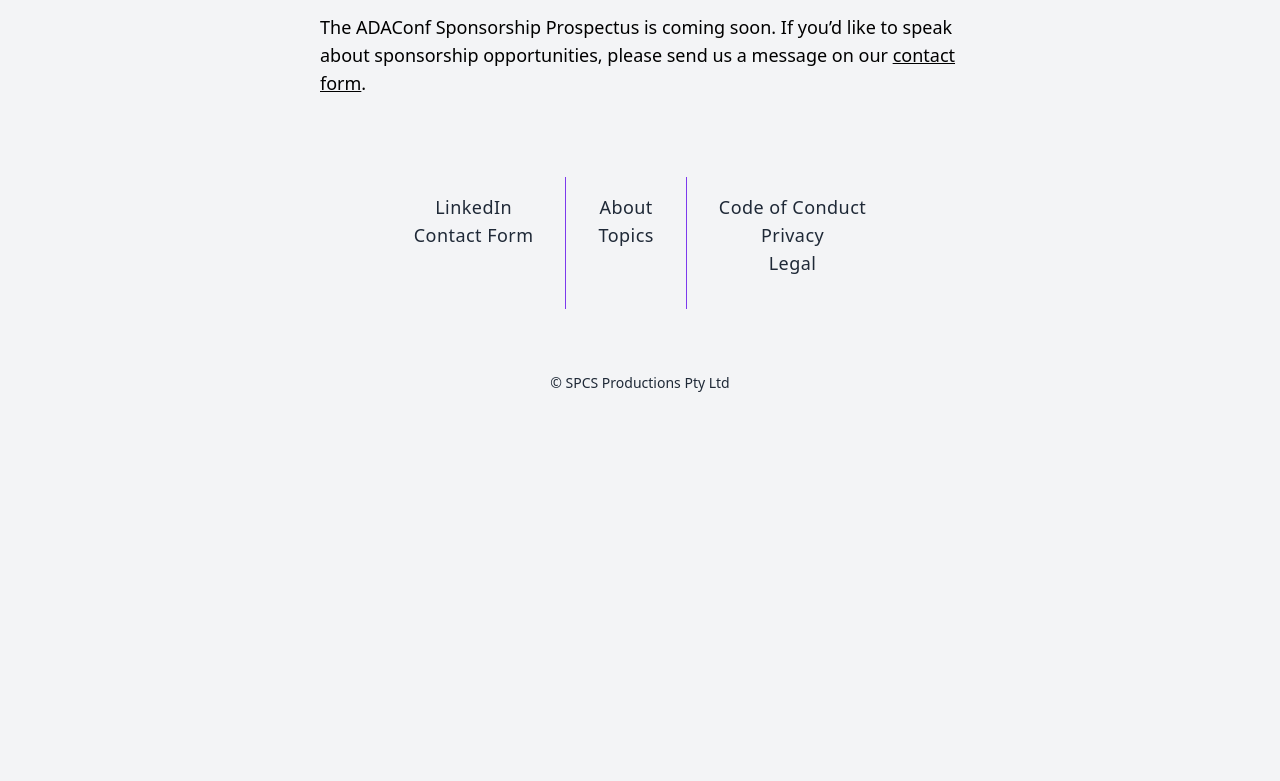
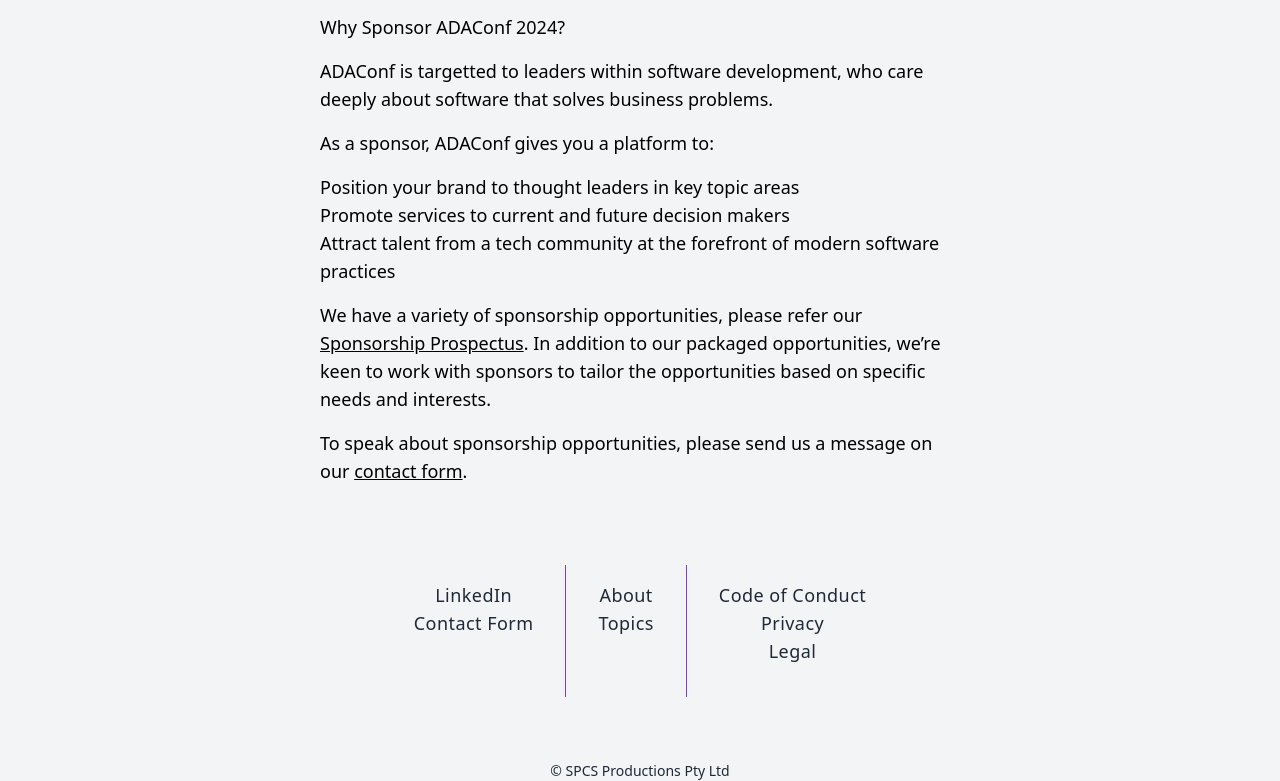
Before and after one commit to Domain-Driven-Design-Australia/adaconf-web, an Eleventy site: page src/sponsors.md in a window 1280 px wide. Shown: the part 155-936 px from the top of the page. Before the commit the page ends 800 px from the top, so only its background shows below. Built offline with nearby package versions, Linux system fonts and the light colour scheme; Eleventy itself is replaced by a stand-in of ours; files that its build step writes are made by us from their sources; a script that the page names is missing.

Commit message:
Sponsorship page with prospectus link and supporting info

```diff
--- a/src/sponsors.md
+++ b/src/sponsors.md
@@ -4,4 +4,15 @@
 layout: page.njk
 ---
 
-The ADAConf Sponsorship Prospectus is coming soon.  If you'd like to speak about sponsorship opportunities, please send us a message on our [contact form](/contact/).
+Why Sponsor ADAConf 2024?
+
+ADAConf is targetted to leaders within software development, who care deeply about software that solves business problems.
+
+As a sponsor, ADAConf gives you a platform to:
+* Position your brand to thought leaders in key topic areas
+* Promote services to current and future decision makers
+* Attract talent from a tech community at the forefront of modern software practices
+
+We have a variety of sponsorship opportunities, please refer our [Sponsorship Prospectus](docs/ADAConf-2024-Sponsorship-Prospectus.pdf). In addition to our packaged opportunities, we're keen to work with sponsors to tailor the opportunities based on specific needs and interests.
+
+To speak about sponsorship opportunities, please send us a message on our [contact form](/contact/).
```
